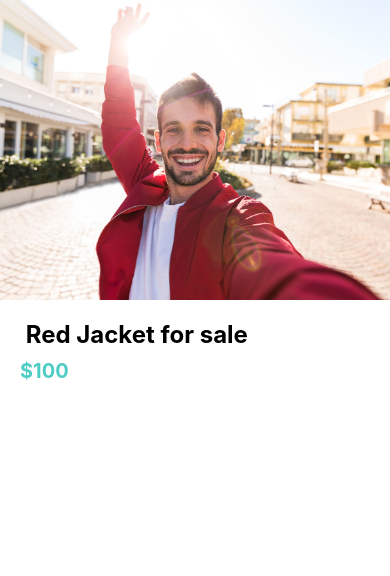
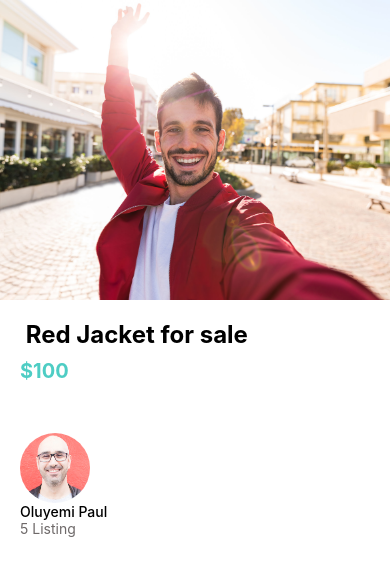
Before and after one commit to Ol-create/4Resell, a React Native app: screen / in a window 390 px wide. Shown: the top 576 px of the page. Built offline with nearby package versions, Linux system fonts and the light colour scheme.

Commit message:
add ListItem component

```diff
--- /dev/null
+++ b/app/component/ListItem.jsx
@@ -0,0 +1,35 @@
+import { StyleSheet, Image, View } from 'react-native'
+import React from 'react'
+
+import AppText from './AppText';
+import colors from '../config/colors';
+
+export default function ListItem({title, subTitle, image}) {
+  return (
+    <View>
+      <Image style={styles.image} source={image} />
+      <View style={styles.userContainer}>
+        <AppText style={styles.title}>{title}</AppText>
+        <AppText style={styles.subTitle}>{subTitle}</AppText>
+      </View>
+    </View>
+  );
+}
+
+const styles = StyleSheet.create({
+  container: {
+    flexDirection: "row",
+  },
+  image: {
+    width: 70,
+    height: 70,
+    borderRadius: 35,
+    marginRight: 10,
+  },
+  subTitle: {
+    color: colors.medium,
+  },
+  title: {
+    fontWeight: "500",
+  },
+});
--- a/app/config/colors.js
+++ b/app/config/colors.js
@@ -3,4 +3,5 @@
     primary: "#fc5c65",
     secondary: "#4ecdc4",
     white: "#fff",
+    medium: "#6e6969"
 }
--- a/app/screens/ListingDetailScreen.jsx
+++ b/app/screens/ListingDetailScreen.jsx
@@ -3,6 +3,7 @@
 
 import AppText from '../component/AppText'
 import colors from '../config/colors'
+import ListItem from '../component/ListItem'
 
 export default function ListingDetailScreen() {
   return (
@@ -11,6 +12,13 @@
       <View style={styles.detailContainer}>
         <AppText style={styles.title}> Red Jacket for sale</AppText>
         <AppText style={styles.price}>$100</AppText>
+        <View style={styles.userContainer}>
+          <ListItem
+            image={require("../assets/mosh.jpg")}
+            title="Oluyemi Paul"
+            subTitle="5 Listing"
+          />
+        </View>
       </View>
     </View>
   );
@@ -33,5 +41,8 @@
     title: {
         fontWeight: "bold",
         fontSize: 24
+    },
+    userContainer: {
+        marginVertical: 40,
     }
 })
```
